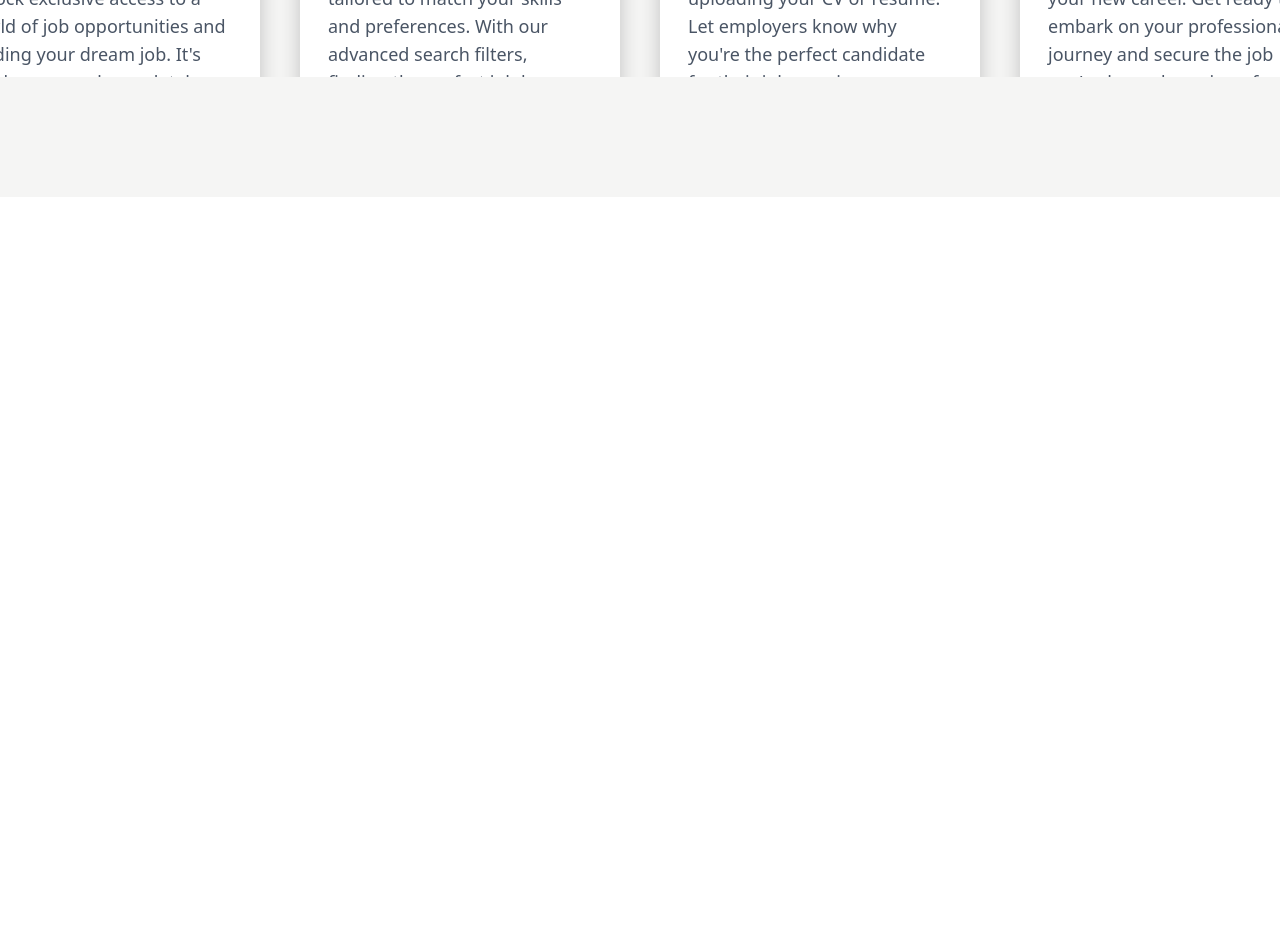
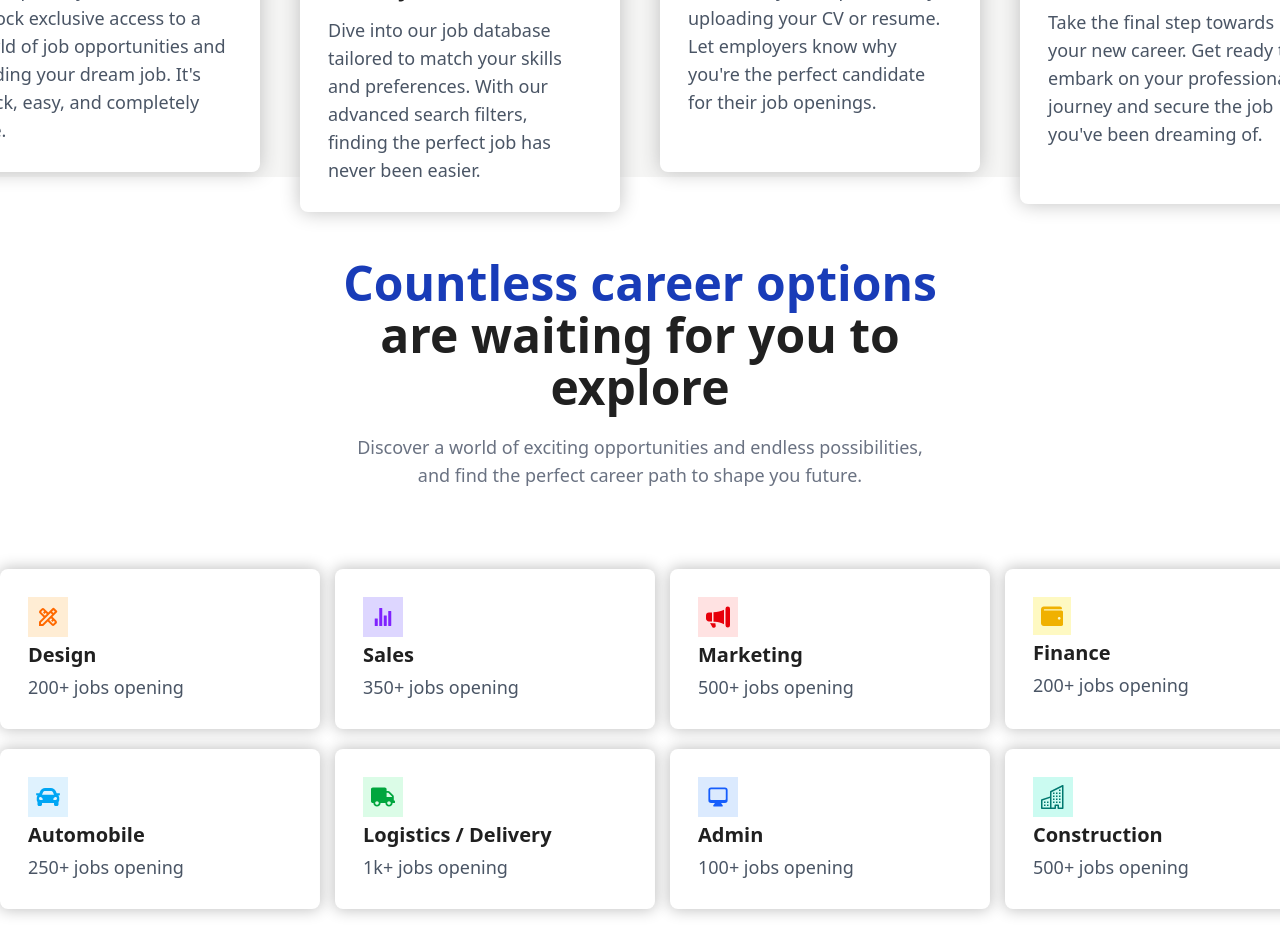
Before and after one commit to iamvinxz/JobFinder-v2, a Next.js app: page / in a window 1280 px wide. Shown: the part 1519-2471 px from the top of the page. Before the commit the page ends 1716 px from the top, so only its background shows below. Built offline with nearby package versions, Linux system fonts and the light colour scheme.

Commit message:
home ui update

```diff
--- a/app/page.tsx
+++ b/app/page.tsx
@@ -5,6 +5,14 @@ import { MdAccountCircle } from 'react-icons/md';
 import { BiSearchAlt2 } from 'react-icons/bi';
 import { FaFile } from 'react-icons/fa';
 import { MdWork } from 'react-icons/md';
+import { MdOutlineDesignServices } from 'react-icons/md';
+import { IoIosStats } from 'react-icons/io';
+import { BsMegaphoneFill } from 'react-icons/bs';
+import { FaWallet } from 'react-icons/fa';
+import { FaCar } from 'react-icons/fa';
+import { FaTruck } from 'react-icons/fa';
+import { HiMiniComputerDesktop } from 'react-icons/hi2';
+import { BsBuildings } from 'react-icons/bs';
 import Image from "next/image"
 
 const Home = () => {
@@ -35,36 +43,36 @@ const Home = () => {
 
       </section>
 
-      <section className="bg-stone-100 mt-15 p-20 flex flex-col items-center">
+      <section className="bg-stone-100 my-20 p-20 flex flex-col items-center">
         <section className="text-center">
           <h2 className="text-5xl font-bold text-[#202020]">Get Hired in 4 <span className="text-blue-800">Quick Easy Steps</span></h2>
           <p className="text-gray-500 text-lg w-xl mx-auto pt-5">Follow our simple, step-by-step guide to quickly land you dream job and start you new career journey.</p>
         </section>
 
         <section className="relative py-5 w-screen flex flex-col items-center">
-          <Image src='/airplain-2.png' width={2000} height={200} alt="image"/>
+          <Image src='/airplain-2.png' width={2000} height={200} alt="image" className="pb-20"/>
 
           <section className="flex gap-10 absolute top-55">
 
-            <div className="shadow-[0_0_20px_0_#C0C0C0] p-7 w-80 rounded-lg bg-white relative top-[-30]">
+            <div className="shadow-[0_0_20px_0_#C0C0C0] p-7 w-80 rounded-lg bg-white relative top-[-40] transition-transform hover:-translate-y-8">
               <MdAccountCircle className="text-orange-400 text-[2.5rem]"/>
               <h2 className="text-xl font-semibold text-[#202020] py-3">Create an Account</h2>
               <p className="text-gray-600 text-lg font-sans">Sign up with just a few clicks to unlock exclusive access to a world of job opportunities and landing your dream job. It's quick, easy, and completely free.</p>
             </div>
 
-            <div className="shadow-[0_0_20px_0_#C0C0C0] p-7 w-80 rounded-lg bg-white">
+            <div className="shadow-[0_0_20px_0_#C0C0C0] p-7 w-80 rounded-lg bg-white relative top-10 transition-transform hover:-translate-y-8">
               <BiSearchAlt2 className="bg-purple-200 text-purple-700 text-[2.5rem] p-2 rounded-3xl"/>
               <h2 className="text-xl font-semibold text-[#202020] py-3">Search Job</h2>
               <p className="text-gray-600 text-lg font-sans">Dive into our job database tailored to match your skills and preferences. With our advanced search filters, finding the perfect job has never been easier.</p>
             </div>
 
-            <div className="shadow-[0_0_20px_0_#C0C0C0] p-7 w-80 rounded-lg bg-white relative top-[-30]">
+            <div className="shadow-[0_0_20px_0_#C0C0C0] p-7 w-80 rounded-lg bg-white relative top-[-40] transition-transform hover:-translate-y-8">
               <FaFile className="bg-emerald-100 text-emerald-400 text-[2.5rem] p-2 rounded-3xl"/>
               <h2 className="text-xl font-semibold text-[#202020] py-3">Upload CV/Resume</h2>
               <p className="text-gray-600 text-lg font-sans">Showcase your experience by uploading your CV or resume. Let employers know why you're the perfect candidate for their job openings.</p>
             </div>
 
-             <div className="shadow-[0_0_20px_0_#C0C0C0] p-7 w-80 rounded-lg bg-white">
+             <div className="shadow-[0_0_20px_0_#C0C0C0] p-7 w-80 rounded-lg bg-white relative top-8 transition-transform hover:-translate-y-8">
               <MdWork className="bg-yellow-100 text-yellow-400 text-[2.5rem] p-2 rounded-3xl"/>
               <h2 className="text-xl font-semibold text-[#202020] py-3">Get Job</h2>
               <p className="text-gray-600 text-lg font-sans">Take the final step towards your new career. Get ready to embark on your professional journey and secure the job you've been dreaming of.</p>
@@ -72,6 +80,65 @@ const Home = () => {
           </section>
         </section>
       </section>
+
+      <section>
+        <section className="text-center">
+          <h2 className="w-2xl mx-auto text-5xl font-bold text-[#202020] leading-13"><span className="text-blue-800">Countless career options</span> are waiting for you to explore</h2>
+          <p className="text-gray-500 text-lg w-xl mx-auto pt-5">Discover a world of exciting opportunities and endless possibilities, and find the perfect career path to shape you future.</p>
+        </section>
+
+        <section className="grid grid-cols-4 justify-center gap-y-5 gap-x-15 max-w-7xl mx-auto py-20">
+
+          <div className="group shadow-[0_0_15px_1px_#C0C0C0] w-80 p-7 rounded-lg bg-white transition hover:bg-blue-500 hover:text-white hover:-translate-y-2">
+            <MdOutlineDesignServices className="bg-orange-100 text-orange-500 text-[2.5rem] p-2 group-hover:text-blue-500"/>
+            <h2 className="text-xl font-semibold text-[#202020] py-1 group-hover:text-white">Design</h2>
+            <p className="text-gray-600 text-lg font-sans group-hover:text-white">200+ jobs opening</p>
+          </div>
+
+          <div className="group shadow-[0_0_15px_1px_#C0C0C0] w-80 p-7 rounded-lg bg-white transition hover:bg-blue-500 hover:text-white hover:-translate-y-2">
+            <IoIosStats className="bg-violet-200 text-violet-600 text-[2.5rem] p-2 group-hover:text-blue-500"/>
+            <h2 className="text-xl font-semibold text-[#202020] py-1 group-hover:text-white">Sales</h2>
+            <p className="text-gray-600 text-lg font-sans group-hover:text-white">350+ jobs opening</p>
+          </div>
+
+          <div className="group shadow-[0_0_15px_1px_#C0C0C0] w-80 p-7 rounded-lg bg-white transition hover:bg-blue-500 hover:text-white hover:-translate-y-2">
+            <BsMegaphoneFill className="bg-red-100 text-red-600 text-[2.5rem] p-2 group-hover:text-blue-500"/>
+            <h2 className="text-xl font-semibold text-[#202020] py-1 group-hover:text-white">Marketing</h2>
+            <p className="text-gray-600 text-lg font-sans group-hover:text-white">500+ jobs opening</p>
+          </div>
+
+          <div className="group shadow-[0_0_15px_1px_#C0C0C0] w-80 p-7 rounded-lg bg-white transition hover:bg-blue-500 hover:text-white hover:-translate-y-2">
+            <FaWallet className="bg-yellow-100 text-yellow-500 text-[2.4rem] p-2 group-hover:text-blue-500"/>
+            <h2 className="text-xl font-semibold text-[#202020] py-1 group-hover:text-white">Finance</h2>
+            <p className="text-gray-600 text-lg font-sans group-hover:text-white">200+ jobs opening</p>
+          </div>
+
+          <div className="group shadow-[0_0_15px_1px_#C0C0C0] w-80 p-7 rounded-lg bg-white transition hover:bg-blue-500 hover:text-white hover:-translate-y-2">
+            <FaCar className="bg-sky-100 text-sky-500 text-[2.5rem] p-2 group-hover:text-blue-500"/>
+            <h2 className="text-xl font-semibold text-[#202020] py-1 group-hover:text-white">Automobile</h2>
+            <p className="text-gray-600 text-lg font-sans group-hover:text-white">250+ jobs opening</p>
+          </div>
+
+           <div className="group shadow-[0_0_15px_1px_#C0C0C0] w-80 p-7 rounded-lg bg-white transition hover:bg-blue-500 text-white hover:-translate-y-2">
+            <FaTruck className="bg-green-100 text-green-600 text-[2.5rem] p-2 group-hover:text-blue-500"/>
+            <h2 className="text-xl font-semibold text-[#202020] py-1 group-hover:text-white">Logistics / Delivery</h2>
+            <p className="text-gray-600 text-lg font-sans group-hover:text-white">1k+ jobs opening</p>
+          </div>
+
+          <div className="group shadow-[0_0_15px_1px_#C0C0C0] w-80 p-7 rounded-lg bg-white transition hover:bg-blue-500 hover:text-white hover:-translate-y-2">
+            <HiMiniComputerDesktop className="bg-blue-100 text-blue-600 text-[2.5rem] p-2 group-hover:text-blue-500"/>
+            <h2 className="text-xl font-semibold text-[#202020] py-1 group-hover:text-white">Admin</h2>
+            <p className="text-gray-600 text-lg font-sans group-hover:text-white">100+ jobs opening</p>
+          </div>
+
+          <div className="group shadow-[0_0_15px_1px_#C0C0C0] w-80 p-7 rounded-lg bg-white transition hover:bg-blue-500 hover:text-white hover:-translate-y-2">
+            <BsBuildings className="bg-teal-100  text-teal-700 text-[2.5rem] p-2 group-hover:text-blue-500"/>
+            <h2 className="text-xl font-semibold text-[#202020] py-1 group-hover:text-white">Construction</h2>
+            <p className="text-gray-600 text-lg font-sans group-hover:text-white">500+ jobs opening</p>
+          </div>
+
+        </section>
+      </section>
     </main>
   )
 }
```
Also changed, not shown: public/airplane-blue.png (deleted).
